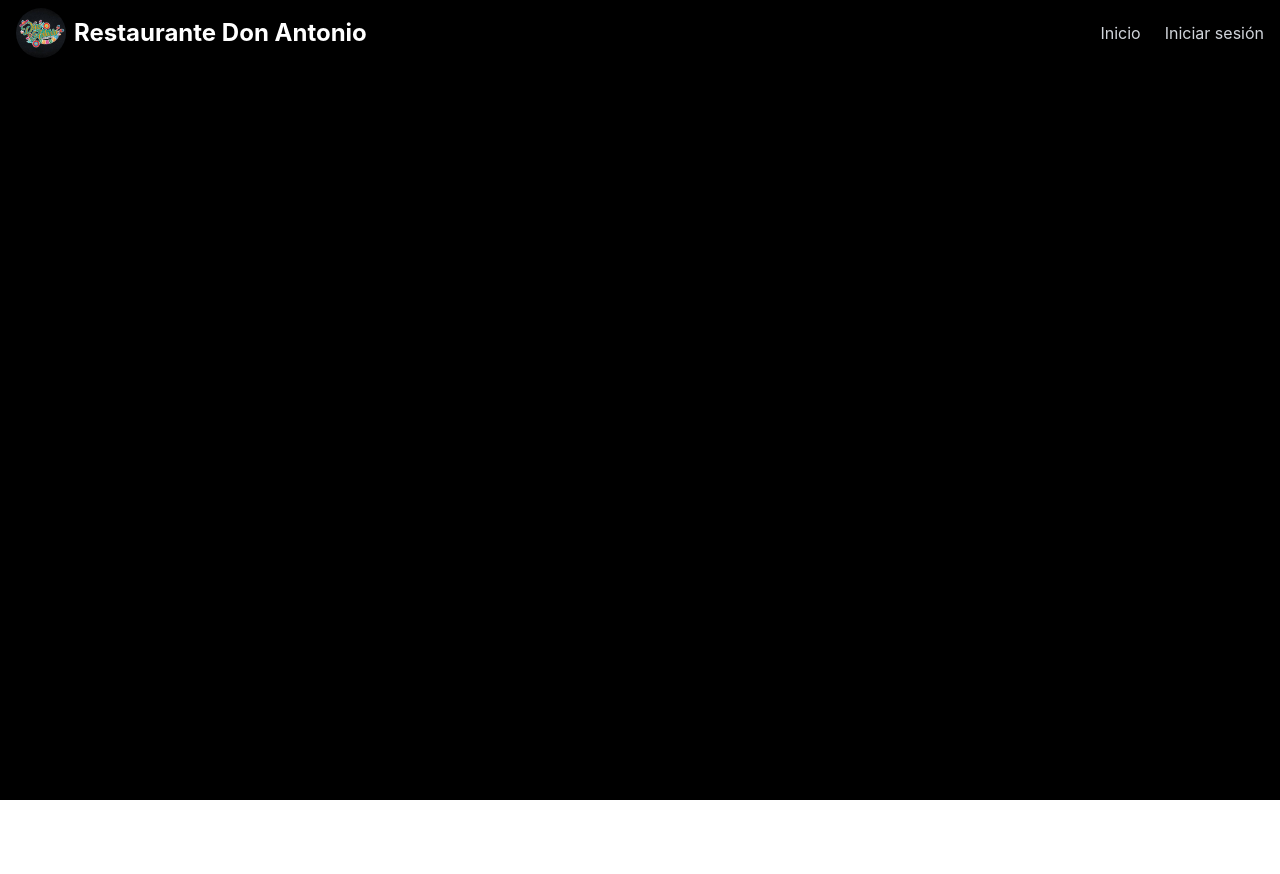
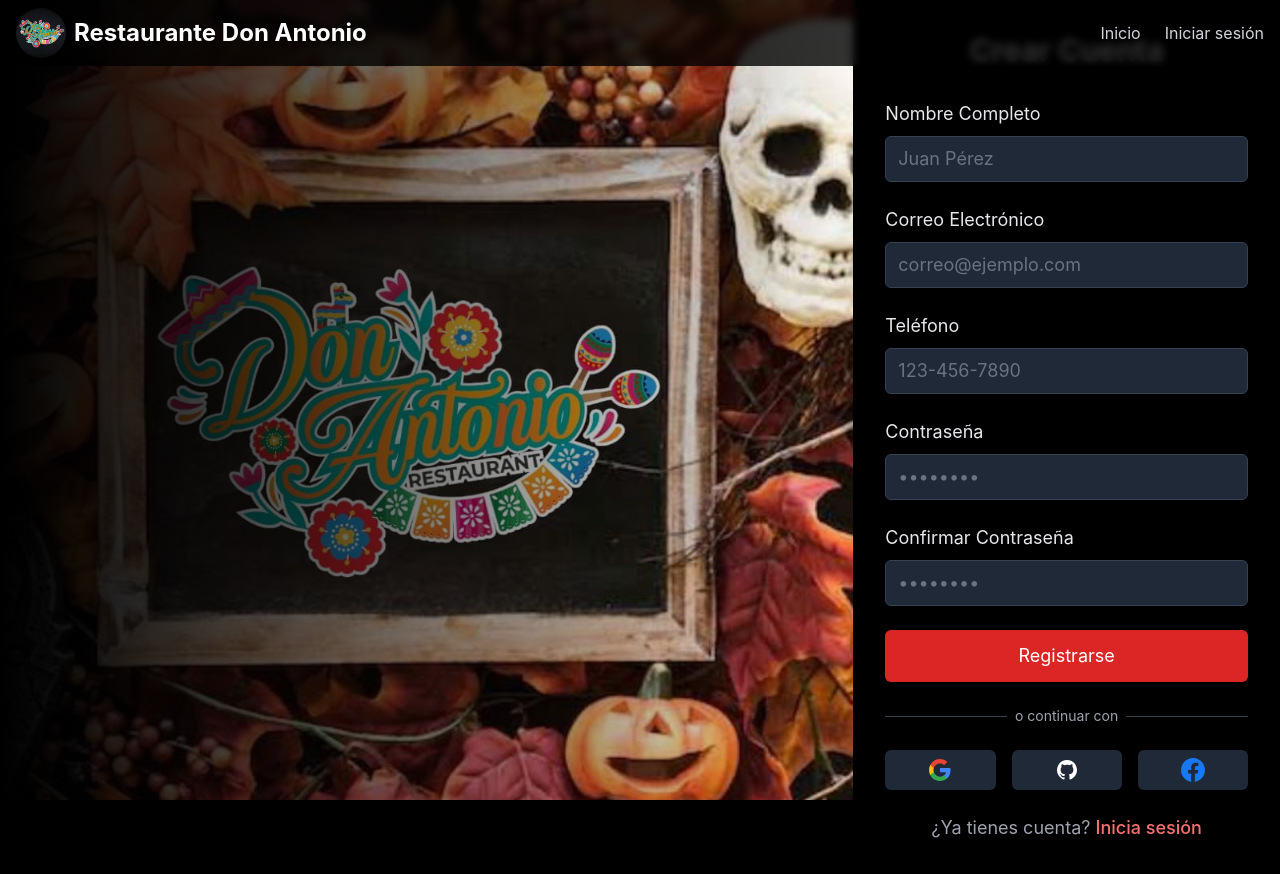
Before and after one commit to pepecarbajal/pozoleria-don-antonio, a React (Create React App) app: page /registrar in a window 1280 px wide. Before the commit the page ends 800 px from the top, so only its background shows below. Built offline with nearby package versions, Linux system fonts and the light colour scheme.

Commit message:
Registro

```diff
--- a/src/App.js
+++ b/src/App.js
@@ -41,7 +41,7 @@ function App() {
         <Route path="/reservar" element={<Reservar user={user} />} />
         <Route path="/reservaciones" element={<UserReservations user={user} />} />
         <Route path="/iniciar-sesion" element={<Login onLogin={handleLogin} />} />
-        <Route path="/registrarse" element={<Register />} />
+        <Route path="/registrar" element={<Register />} />
         <Route path="/administrador" element={<Administrador />} />
       </Routes>
       <ToastContainer />
--- a/src/components/Usuario/Login.js
+++ b/src/components/Usuario/Login.js
@@ -14,7 +14,7 @@ export default function Login({ onLogin }) {
     setIsLoading(true)
 
     try {
-      console.log('Attempting login with:', { email }) // Log email for debugging
+      console.log('Attempting login with:', { email })
 
       const response = await fetch('https://serverreservaciones.onrender.com/usuarios/login', {
         method: 'POST',
@@ -28,7 +28,6 @@ export default function Login({ onLogin }) {
       })
 
       const data = await response.json()
-      console.log('Login response:', data) // Log full response for debugging
 
       if (response.ok) {
         toast.success(`Inicio de sesión exitoso. Bienvenido, ${data.nombreCompleto}`)
@@ -156,7 +155,7 @@ export default function Login({ onLogin }) {
               <span className="text-gray-400">¿No tienes cuenta?</span>{' '}
               <button
                 type="button"
-                onClick={() => navigate('/register')}
+                onClick={() => navigate('/registrar')}
                 className="text-red-400 hover:text-red-300 font-medium focus:outline-none"
               >
                 Regístrate
--- a/src/components/Usuario/Register.js
+++ b/src/components/Usuario/Register.js
@@ -1,12 +1,15 @@
 import React, { useState } from 'react'
 import { toast } from 'react-toastify';
+import { useNavigate } from 'react-router-dom'
+import fondo from '../../img/icono.jpg'
 
-export default function Register({ onSwitchToLogin }) {
+export default function Register() {
   const [nombreCompleto, setNombreCompleto] = useState('')
   const [email, setEmail] = useState('')
   const [telefono, setTelefono] = useState('')
   const [password, setPassword] = useState('')
   const [confirmPassword, setConfirmPassword] = useState('')
+  const navigate = useNavigate();
 
   const handleSubmit = async (e) => {
     e.preventDefault()
@@ -29,7 +32,6 @@ export default function Register({ onSwitchToLogin }) {
       })
       if (response.ok) {
         toast.success('Registro exitoso')
-        onSwitchToLogin()
       } else {
         const errorData = await response.json()
         toast.error(`Error en el registro: ${errorData.message || 'Ocurrió un error desconocido'}`)
@@ -46,9 +48,9 @@ export default function Register({ onSwitchToLogin }) {
       <div className="lg:w-2/3 relative">
         <div className="absolute inset-0 bg-gradient-to-r from-black to-transparent z-10" />
         <img
-          src="https://scontent.fcvj2-1.fna.fbcdn.net/v/t39.30808-6/331789825_1372905220222961_3007778894459459259_n.jpg?_nc_cat=109&ccb=1-7&_nc_sid=a5f93a&_nc_eui2=AeGA2BddaNUvCmDdES9Qje-mPGITOhHtWNc8YhM6Ee1Y16Z7VO_uNh7nmKxUeykTGIgh5qcB8ZJYveON8UtQ4k4X&_nc_ohc=QVbMJWAHoWsQ7kNvgFNYoUz&_nc_zt=23&_nc_ht=scontent.fcvj2-1.fna&_nc_gid=A6FzOG6-H-mZRQu9OvoMELE&oh=00_AYCGMRoMFIIT94Q5qdtxpqQY2dFgiEqdigZ28DW54Udq3A&oe=675979CC"
+          src={fondo}
           alt="Restaurant Food"
-          className="w-full h-full object-cover"
+          className="w-full h-full max-h-screen object-cover"
         />
       </div>
 
@@ -175,7 +177,7 @@ export default function Register({ onSwitchToLogin }) {
               <span className="text-gray-400">¿Ya tienes cuenta?</span>{' '}
               <button
                 type="button"
-                onClick={onSwitchToLogin}
+                onClick={() => navigate('/iniciar-sesion')}
                 className="text-red-400 hover:text-red-300 font-medium focus:outline-none"
               >
                 Inicia sesión
--- a/src/components/Usuario/UserReservations.js
+++ b/src/components/Usuario/UserReservations.js
@@ -77,11 +77,11 @@ export default function UserReservations({ user }) {
       ) : (
         <div className="grid gap-6 md:grid-cols-2 lg:grid-cols-3">
           {reservations.map((reservation) => (
-            <div key={reservation._id} className="bg-gray-800 rounded-lg shadow-md overflow-hidden">
+            <div key={reservation._id} className="bg-gray-100 rounded-lg shadow-md overflow-hidden">
               <div className="p-6">
                 <h2 className="text-xl font-semibold mb-2">Mesa {reservation.numeroMesa}</h2>
-                <p className="text-gray-300"><strong>Fecha:</strong> {format(new Date(reservation.fecha), "PPP", { locale: es })}</p>
-                <p className="text-gray-300"><strong>Hora:</strong> {reservation.hora}</p>
+                <p className="text-gray-900"><strong>Fecha:</strong> {format(new Date(reservation.fecha), "PPP", { locale: es })}</p>
+                <p className="text-gray-900"><strong>Hora:</strong> {reservation.hora}</p>
                 <button
                   onClick={() => {
                     setReservationToCancel(reservation);
```
